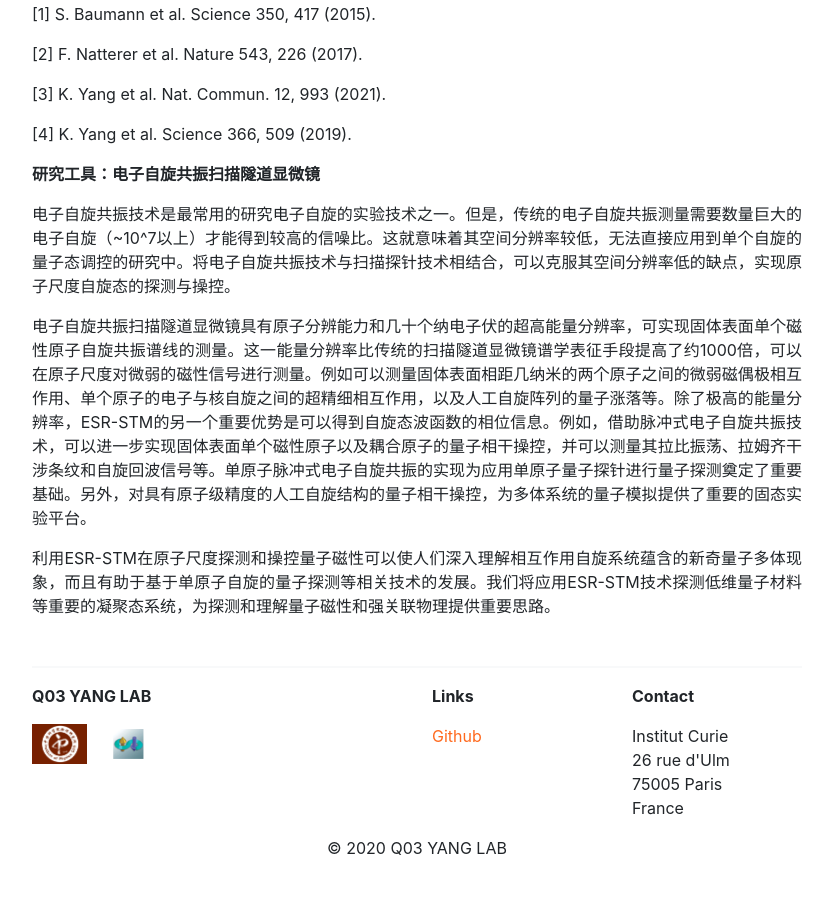
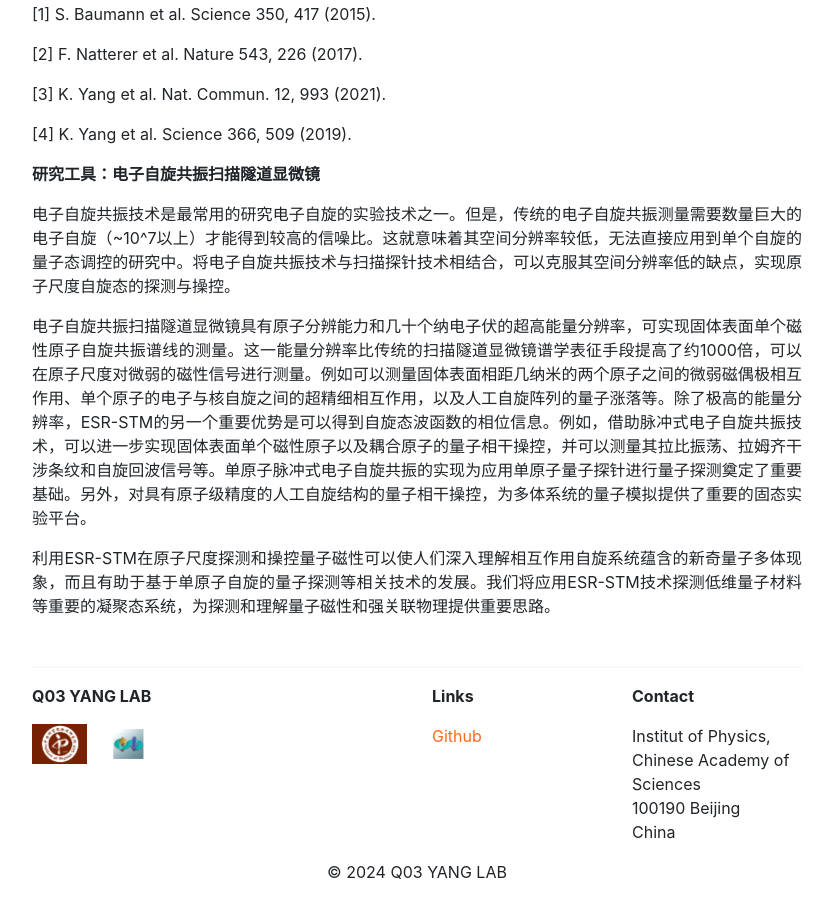
Before and after one commit to ZoomWuun/Q03i, a Jekyll site: the page built from _pages/home.md, in a window 1280 px wide and 900 px high, scrolled down 1114 px. Shown: the whole window, without its empty margins (223-1056 px from the left). Built offline with Jekyll 4.4.1, drawn with Linux system fonts in a browser that asks for light colours; before the commit the page ends 1990 px from its top, so only the background shows below that.

Commit message:
Add files via upload

```diff
--- a/_includes/footer.html
+++ b/_includes/footer.html
@@ -37,15 +37,15 @@
 			<div class="col-sm-3">
 				<p class="font-weight-bold">Contact</p>
 
-				Institut Curie<br>
-				26 rue d'Ulm<br>
-				75005 Paris<br>
-				France
+				Institut of Physics,<br>
+				Chinese Academy of Sciences<br>
+				100190 Beijing<br>
+				China
 			</div>
 		</div>
 
 		<div class="footer-copyright text-center py-3">
-			© 2020 {{ site.author }}
+			© 2024 {{ site.author }}
 		</div>
 	</div>
 </div>
```
